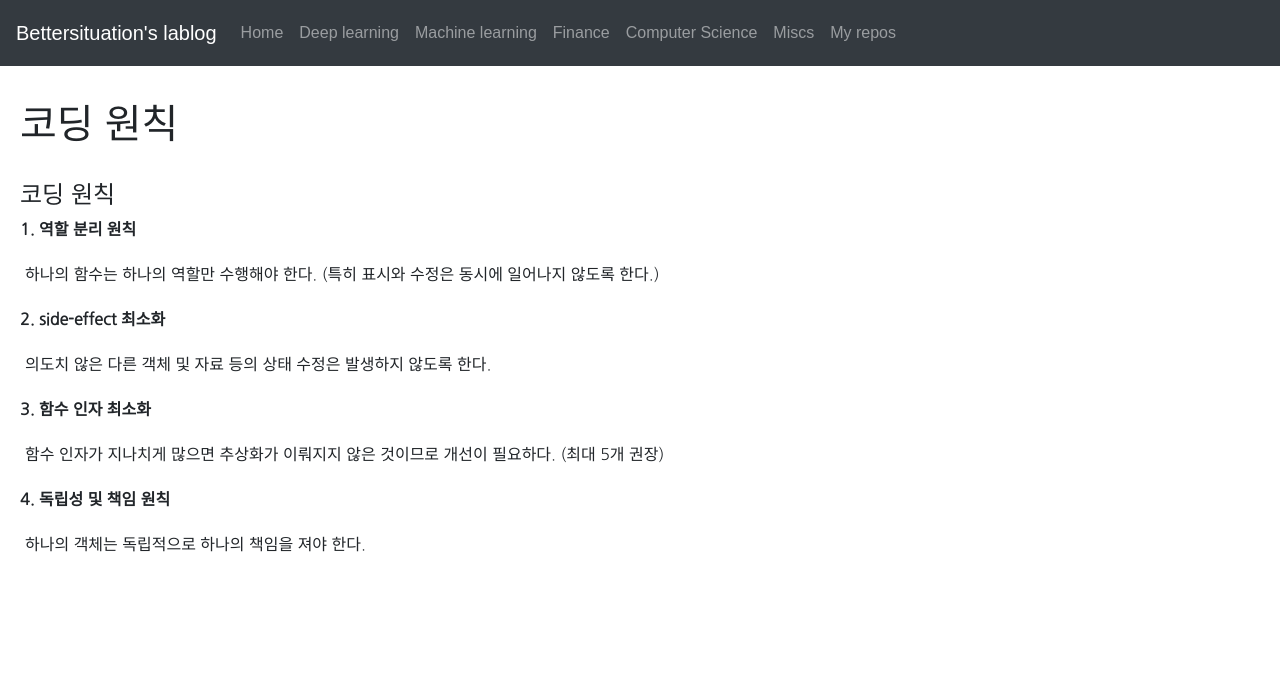
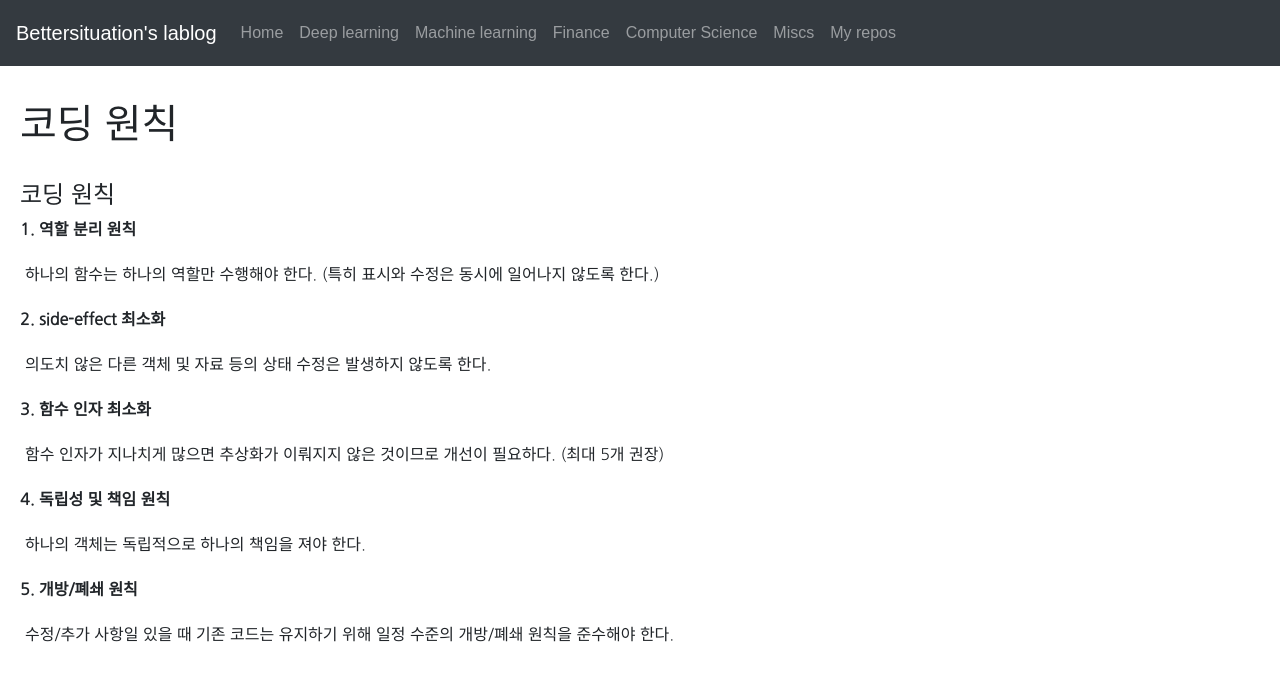
Before and after one commit to bettersituation/bettersituation.github.io, a Jekyll site: the page built from _posts/2019-07-31-computer-science-coding_principle.md, in a window 1280 px wide. Shown: the top 681 px of the page. Built offline with Jekyll 4.4.1, drawn with Linux system fonts in a browser that asks for light colours; some web fonts are replaced.

Commit message:
Update 2019-07-31-computer-science-coding_principle.md

```diff
--- a/_posts/2019-07-31-computer-science-coding_principle.md
+++ b/_posts/2019-07-31-computer-science-coding_principle.md
@@ -19,3 +19,7 @@ title: 코딩 원칙
 
 **4. 독립성 및 책임 원칙**
 - 하나의 객체는 독립적으로 하나의 책임을 져야 한다.
+
+
+**5. 개방/폐쇄 원칙**
+ - 수정/추가 사항일 있을 때 기존 코드는 유지하기 위해 일정 수준의 개방/폐쇄 원칙을 준수해야 한다.
```
